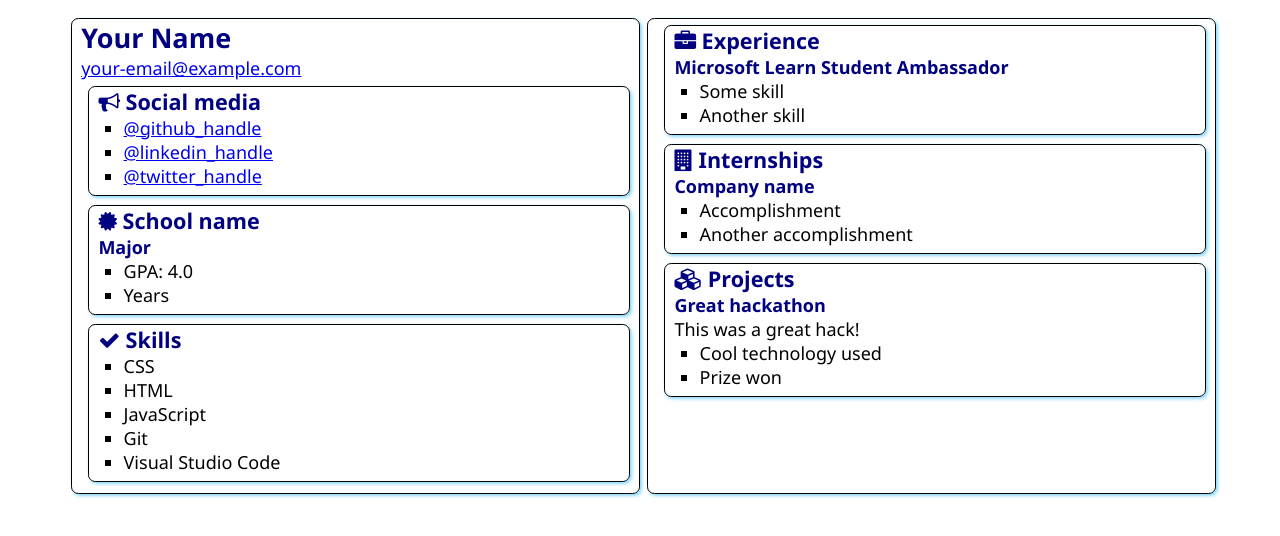
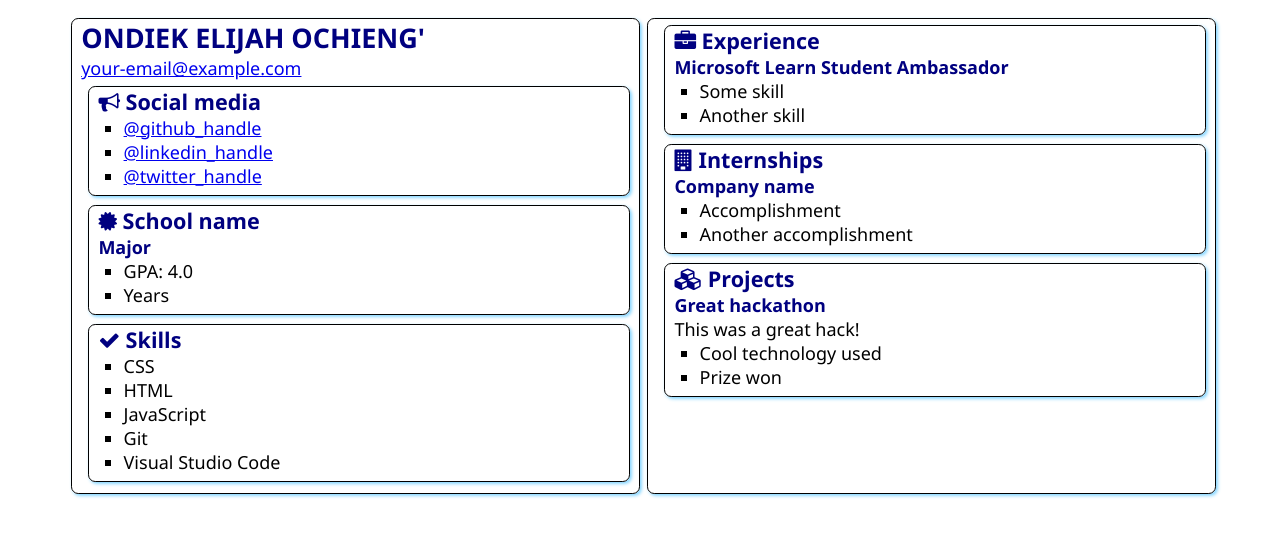
Before and after one commit to ondiekelijah/SATechnicalOnboardingAlpha, a plain HTML site: page src/index.html in a window 1280 px wide. Drawn offline with Linux system fonts and the light colour scheme.

Commit message:
Replaced placeholder with real name

```diff
--- a/src/index.html
+++ b/src/index.html
@@ -12,7 +12,7 @@
 <body>
     <main>
         <article class="box">
-            <h1>Your Name</h1>
+            <h1>ONDIEK ELIJAH OCHIENG'</h1>
             <div><a href="mailto:your.email@example.com">your-email@example.com</a></div>
 
             <section class="box">
```
